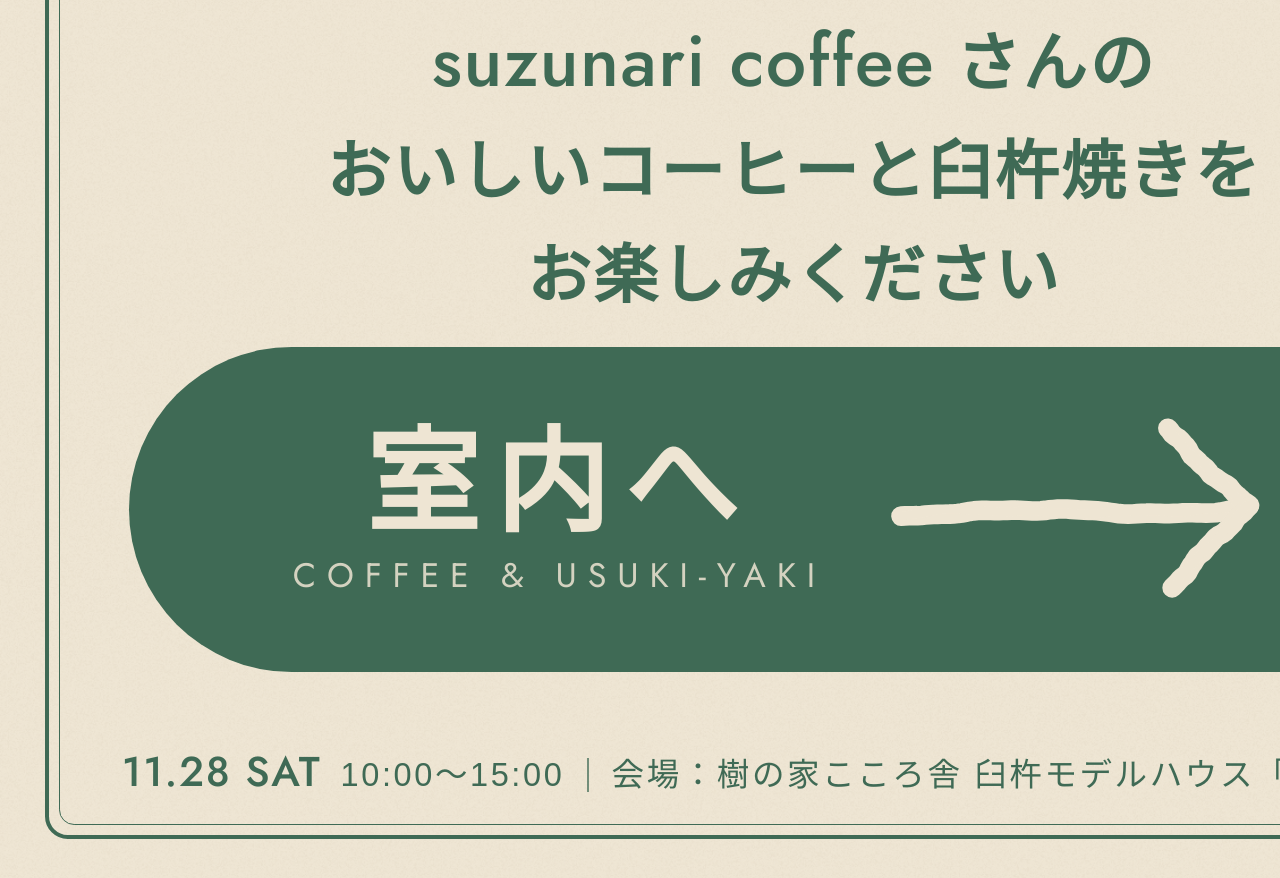
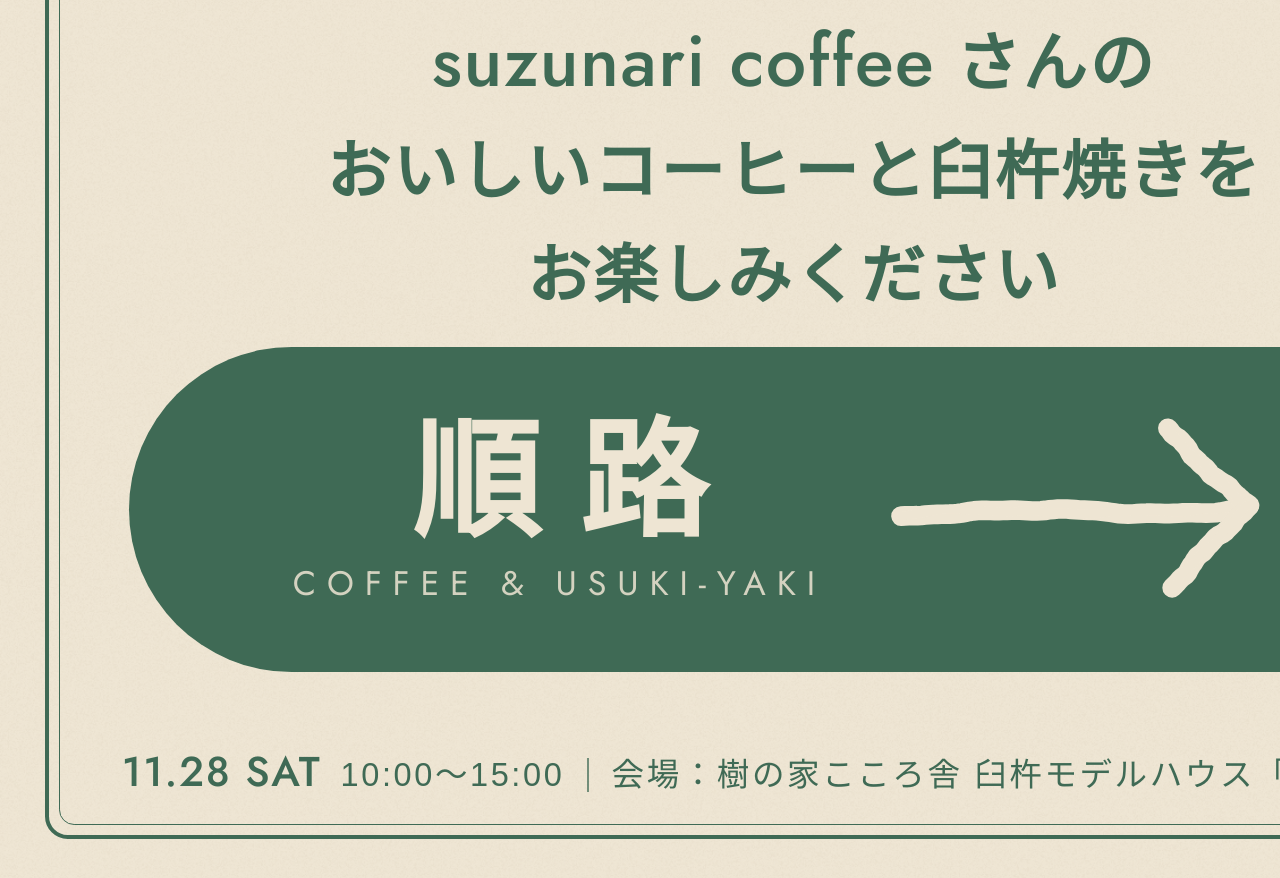
Before and after one commit to kaneko-commits/kaneko-commits, a plain HTML site: page marche-poster/poster.html in a window 1280 px wide. Shown: the part 1361-2239 px from the top of the page. Drawn offline with Linux system fonts and the light colour scheme; a web font is replaced by a local one.

Commit message:
誘導表記を「順路」に変更し、矢印を右向きのみに
Co-Authored-By: Claude Opus 5.5 <noreply@anthropic.com>
Claude-Session: https://claude.ai/code/session_01WPAVEmqvPCzgprbfscDrZh

```diff
--- a/marche-poster/build.js
+++ b/marche-poster/build.js
@@ -1,7 +1,7 @@
-// node build.js  ->  A2 PDF（矢印 右・左・上）とプレビューPNGを書き出す
+// node build.js  ->  A2 PDF（矢印 右）とプレビューPNGを書き出す
 const { chromium } = require('playwright');
 const path = require('path');
-const names = { right: '右', left: '左', up: '上' };
+const names = { right: '右' };
 (async () => {
   const b = await chromium.launch();
   const p = await b.newPage({ viewport: { width: 1587, height: 2245 } });
--- a/marche-poster/poster.html
+++ b/marche-poster/poster.html
@@ -43,7 +43,7 @@ body{font-family:'Zen Maru Gothic',sans-serif;color:var(--ink);-webkit-print-col
 /* 誘導 */
 .guide{position:absolute;top:452mm;left:34mm;right:34mm;height:86mm;background:var(--ink);color:var(--paper);border-radius:43mm;display:flex;align-items:center;justify-content:center;gap:12mm}
 .guide .t{text-align:center;line-height:1}
-.guide .t b{display:block;font-size:30mm;font-weight:900;letter-spacing:.14em}
+.guide .t b{display:block;font-size:34mm;font-weight:900;letter-spacing:.3em;margin-right:-.3em}
 .guide .t i{display:block;font-style:normal;font-family:'Jost';font-size:9mm;letter-spacing:.32em;margin-top:5mm;opacity:.85}
 .guide svg{width:112mm;height:66mm;flex:none;overflow:visible}
 .dir-left .guide{flex-direction:row-reverse}
@@ -71,7 +71,7 @@ body{font-family:'Zen Maru Gothic',sans-serif;color:var(--ink);-webkit-print-col
   </div>
 
   <div class="guide">
-    <div class="t"><b>室内へ</b><i>COFFEE &amp; USUKI-YAKI</i></div>
+    <div class="t"><b>順路</b><i>COFFEE &amp; USUKI-YAKI</i></div>
     <svg id="arrow" viewBox="0 0 560 330" fill="none" stroke-linecap="round" stroke-linejoin="round"></svg>
   </div>
 
```
Also changed, not shown: 6 other files.
